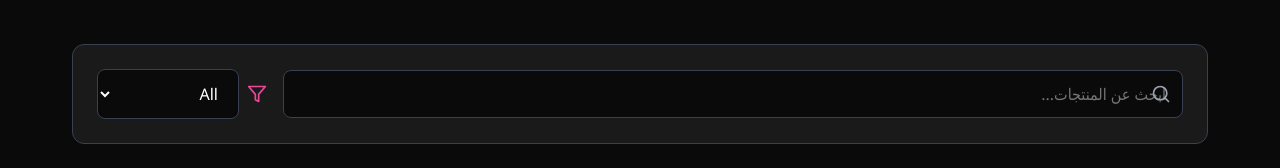
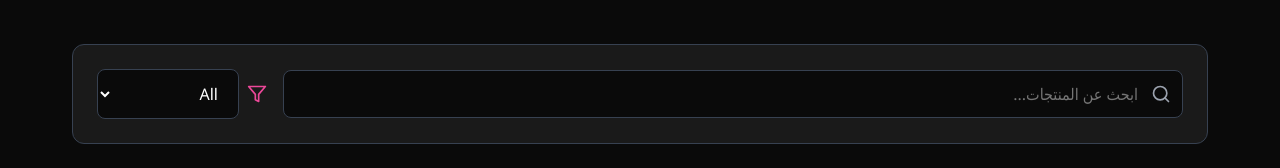
Before and after one commit to ialnezami/catalogue, a Next.js app: page / in a window 1280 px wide. Shown: the part 211-379 px from the top of the page. Built offline with nearby package versions, Linux system fonts and the light colour scheme.

Commit message:
Adjust padding in ProductFilters component for improved layout consistency.

```diff
--- a/components/ProductFilters.tsx
+++ b/components/ProductFilters.tsx
@@ -69,7 +69,7 @@ export default function ProductFilters({ products, onFilter }: ProductFiltersPro
             onChange={(e) => handleSearch(e.target.value)}
             style={{
               width: '100%',
-              padding: '0.75rem 1rem 0.75rem 2.75rem',
+              padding: '0.75rem 2.75rem 0.75rem 1rem',
               backgroundColor: '#0a0a0a',
               border: '1px solid #374151',
               borderRadius: '8px',
```
